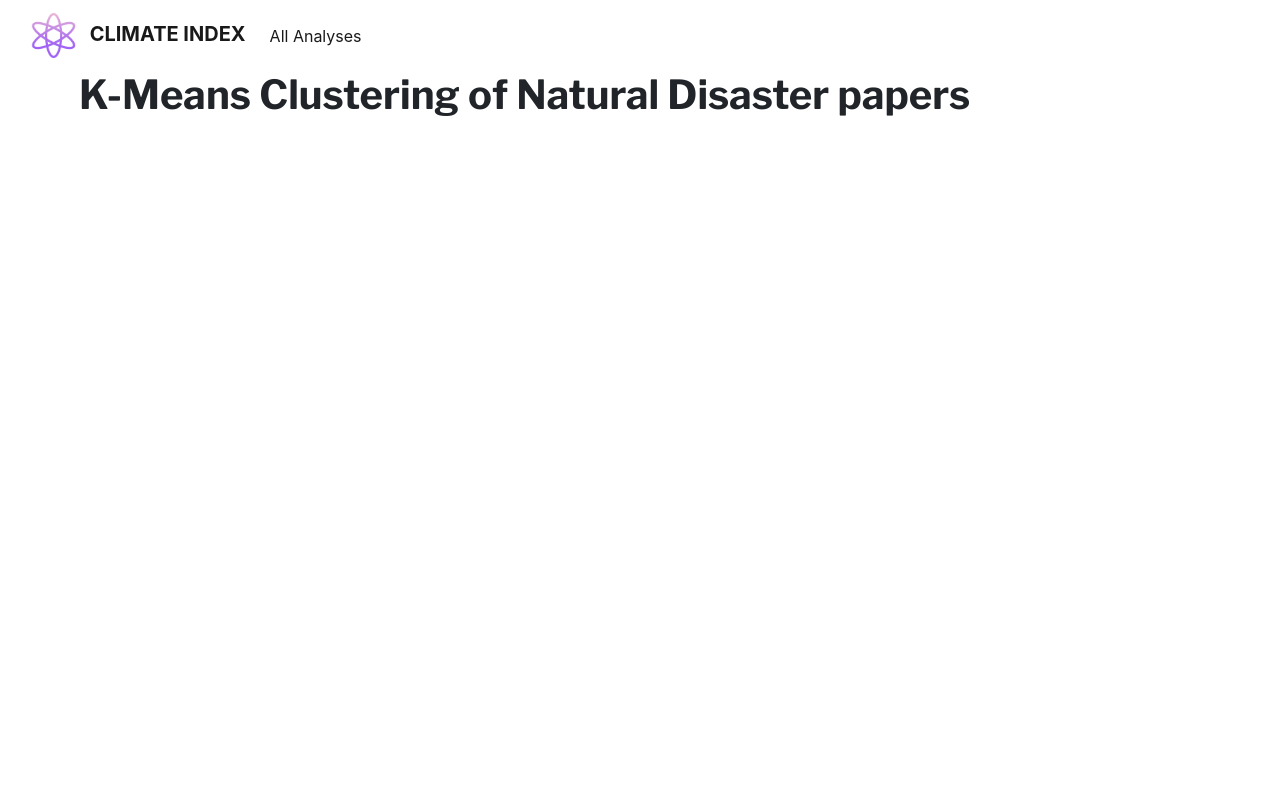
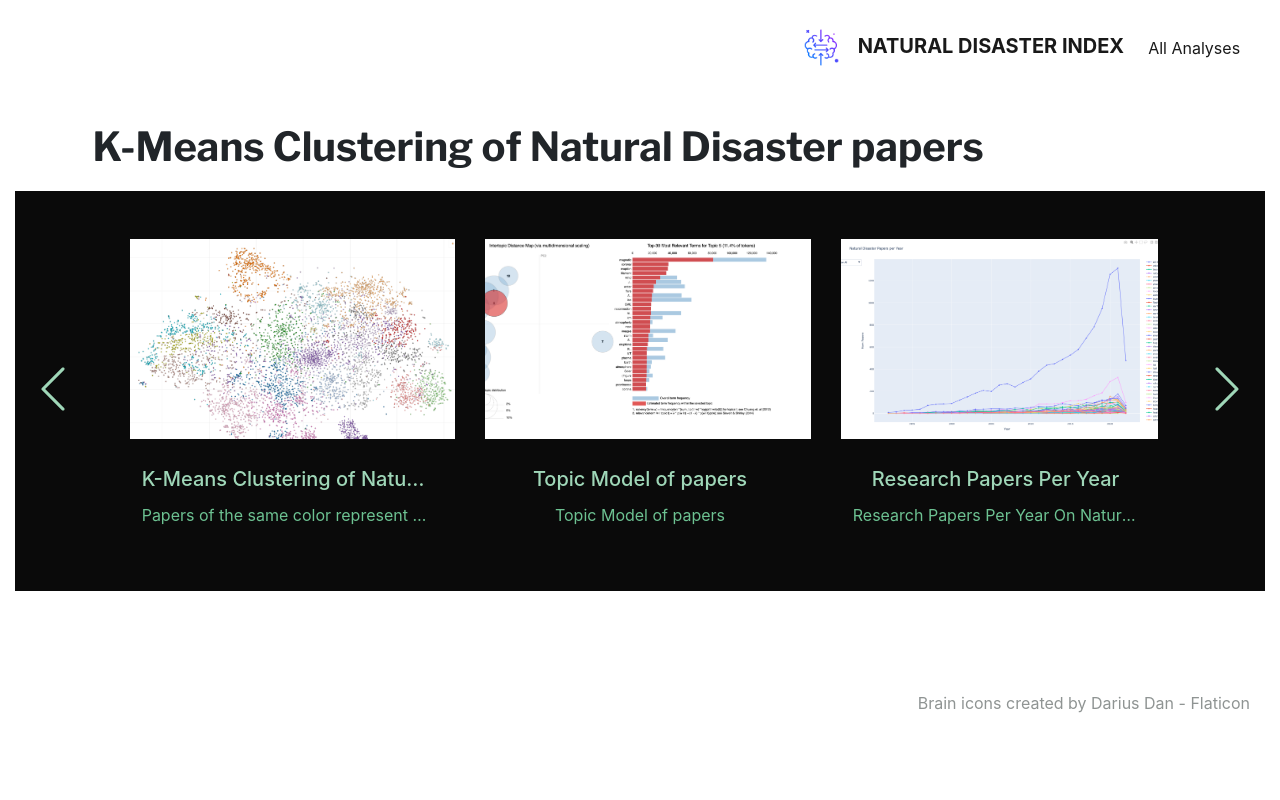
Before and after one commit to ajoxe/ai_website, a Django app: template analyses/templates/analysis_detail.html in a window 1280 px wide. Run offline with Django 3.2, Linux system fonts and the light colour scheme; the template is opened without the code that fills it: values that come from a table or form of the project are taken from there, others are empty; data comes from the database, SQL or seed files in the repository.

Commit message:
Update front page UI

```diff
--- a/ai_site/templates/base.html
+++ b/ai_site/templates/base.html
@@ -24,42 +24,66 @@ h1 {
     padding-top: 40px;
     text-align: center;
 <!--    position: fixed;-->
-    bottom: 0%;
-    left: 0%;
+<!--    bottom: 0%;-->
+<!--    left: 0%;-->
+    clear:both;
     box-sizing: border-box;
-    margin: 0px;
+    margin-top: 100px;
+    display: block;
+    clear:both;
 }
 ::-webkit-scrollbar {
     width: 0px;
     background: transparent; /* make scrollbar transparent */
 }
-.page-content {
-  height: 90%;
+
+.attribution{
+bottom: -500px;
+color:#8F9493;
+margin-top: 100px;
+margin-left: auto;
+  margin-right: auto;
+  text-align: right;
+}
+.featured {
   width: 90%;
   margin-left: auto;
   margin-right: auto;
+  margin-bottom: 20px;
+  display: block;
+  clear:both;
+}
+.ai-nav{
+left: 60%;
+align-items:flex-end !important;
+display: inline-block;
+}
+.ai-nav-div{
+margin-bottom: 40px;
+padding-top: 20px;
 }
 </style>
+<link rel="shortcut icon" type="image/x-icon" href="{% static 'img/logo.png' %}" />
 
-<title>Climate Index</title>
+<title>Natural Disaster Index</title>
 
-<nav class="navbar navbar-expand-lg navbar-light bg-white">
-    <div class="container-fluid">
+<nav class="ai-nav-div navbar navbar-expand-lg navbar-light bg-white me-auto justify-content-end flex-row-reverse ai-nav">
+    <div class="container-fluid justify-content-end me-auto">
         <a class="navbar-brand" href="{% url 'analysis_index' %}">
             <img src="{% static 'img/logo.png' %}" width="45" alt="" class="d-inline-block align-middle mr-2">
-            <span class="text-uppercase font-weight-bold">Climate Index</span>
+            <span class="text-uppercase font-weight-bold">Natural Disaster Index</span>
         </a>
         <button class="navbar-toggler" type="button" data-toggle="collapse" data-target="#navbarSupportedContent" aria-controls="navbarSupportedContent" aria-expanded="false" aria-label="Toggle navigation">
           <span class="navbar-toggler-icon"></span>
         </button>
 
-        <div class="collapse navbar-collapse" id="navbarSupportedContent">
-          <ul class="navbar-nav mr-auto">
+        <div class="collapse navbar-collapse ai-nav" id="navbarSupportedContent">
+          <ul class="navbar-nav ai-nav">
 <!--            <li class="nav-item active">-->
 <!--              <a class="nav-link" href="{% url 'analysis_index' %}">Home</a>-->
 <!--            </li>-->
-            <li class="nav-item active">
-              <a class="nav-link" href="{% url 'analysis_all' %}">All Analyses</a>
+            <li class="nav-item ai-nav active">
+              <a class="nav-link ai-nav" href="{% url 'analysis_all' %}">All Analyses</a>
             </li>
           </ul>
         </div>
--- a/analyses/create_models.py
+++ b/analyses/create_models.py
@@ -15,7 +15,7 @@ a2 = Analysis(
 )
 a2.save()
 a3 = Analysis(
-    name="Research Papers Per Year",
+    name="Papers Per Calamity",
     description="Research Papers Per Year On Natural Disasters",
     graph='graph/papers_per_year.html',
     preview_image='img/papers_per_year.png'
--- a/analyses/templates/analysis_detail.html
+++ b/analyses/templates/analysis_detail.html
@@ -1,7 +1,95 @@
 {% extends "base.html" %}
 {% load static %}
 
+
 {% block page_content %}
+<style>
+    .docked {
+    margin-top: 0px;
+    }
+    .card-text{
+    color: #6DC292;
+}
+.docked path {
+fill:#9FD7B8 !important;
+}
+.card-title{
+    color: #9FD7B8;
+}
+</style>
+<div class="featured container-fluid">
     <h1>{{ analysis.name }}</h1>
     {{ graph_contents|safe}}
+</div>
+<div class="stext-center docked" style="background-color: #0A0A0A;" >
+   <div id="collapseOne" aria-labelledby="headingOne" class="row d-flex align-items-center collapse">
+      <div class="col-1 d-flex align-items-center justify-content-center">
+         <a href="#carouselExampleIndicators" role="button" data-slide="prev">
+            <div class="carousel-nav-icon">
+               <svg xmlns="http://www.w3.org/2000/svg" viewBox="0 0 129 129" xmlns:xlink="http://www.w3.org/1999/xlink">
+                  <path fill="#9FD7B8" d="m88.6,121.3c0.8,0.8 1.8,1.2 2.9,1.2s2.1-0.4 2.9-1.2c1.6-1.6 1.6-4.2 0-5.8l-51-51 51-51c1.6-1.6 1.6-4.2 0-5.8s-4.2-1.6-5.8,0l-54,53.9c-1.6,1.6-1.6,4.2 0,5.8l54,53.9z"/>
+               </svg>
+            </div>
+         </a>
+      </div>
+      <div class="col-10">
+         <!--Start carousel-->
+         <div id="carouselExampleIndicators" class="carousel slide" data-ride="carousel">
+
+            <div class="carousel-inner">
+               <div class="carousel-item active">
+                  <div class="row">
+                      {% for analysis in analyses %}
+                            {% if  forloop.counter0 <= 2 %}
+                      <div class="col-md-4">
+                          <a href="{% url 'analysis_detail' analysis.pk %}">
+                            <div style="background-image:url('{% static analysis.preview_image %}');" class="col-4 col-md d-flex align-items-center justify-content-center" >
+
+                            </div>
+                          </a>
+                            <div class="card-body">
+                                <h5 class="card-title text-truncate">{{ analysis.name }}</h5>
+                                <p class="card-text text-truncate">{{ analysis.description }}</p>
+                            </div>
+                      </div>
+                            {% endif %}
+                        {% endfor %}
+                  </div>
+               </div>
+               <div class="carousel-item">
+                  <div class="row">
+                     {% for analysis in analyses %}
+                            {% if  forloop.counter0 >= 3 %}
+                      <div class="col-md-4">
+                          <a href="{% url 'analysis_detail' analysis.pk %}">
+                            <div style="background-image:url('{% static analysis.preview_image %}');" class="col-4 col-md d-flex align-items-center justify-content-center" >
+
+                            </div>
+                          </a>
+                            <div class="card-body">
+                                <h5 class="card-title text-truncate">{{ analysis.name }}</h5>
+                                <p class="card-text text-truncate">{{ analysis.description }}</p>
+                            </div>
+                      </div>
+                            {% endif %}
+                        {% endfor %}
+                  </div>
+               </div>
+            </div>
+         </div>
+         <!--End carousel-->
+      </div>
+      <div class="col-1 d-flex align-items-center justify-content-center"><a  href="#carouselExampleIndicators" data-slide="next">
+         <div class="carousel-nav-icon">
+            <svg xmlns="http://www.w3.org/2000/svg" viewBox="0 0 129 129" xmlns:xlink="http://www.w3.org/1999/xlink">
+               <path fill="#9FD7B8" d="m40.4,121.3c-0.8,0.8-1.8,1.2-2.9,1.2s-2.1-0.4-2.9-1.2c-1.6-1.6-1.6-4.2 0-5.8l51-51-51-51c-1.6-1.6-1.6-4.2 0-5.8 1.6-1.6 4.2-1.6 5.8,0l53.9,53.9c1.6,1.6 1.6,4.2 0,5.8l-53.9,53.9z"/>
+            </svg>
+         </div>
+         </a>
+      </div>
+   </div>
+</div>
+<div class="container-fluid attribution">
+    <a class="attribution" href="https://www.flaticon.com/free-icons/brain" title="brain icons">Brain icons created by Darius Dan - Flaticon</a>
+</div>
 {% endblock %}
--- a/analyses/views.py
+++ b/analyses/views.py
@@ -17,13 +17,15 @@ def analysis_index(request):
 
 
 def analysis_detail(request, pk):
+    analyses = Analysis.objects.all()
     analysis = Analysis.objects.get(pk=pk)
     file_handle = finders.find(analysis.graph)
     with open(file_handle, 'r') as f:
         contents = f.read()
     context = {
         'analysis': analysis,
-        'graph_contents': contents
+        'graph_contents': contents,
+        'analyses': analyses
     }
     return render(request, 'analysis_detail.html', context)
 
```
Also changed, not shown: analyses/templates/analysis_index.html (+50 -12 lines), analyses/static/img/logo.png.
